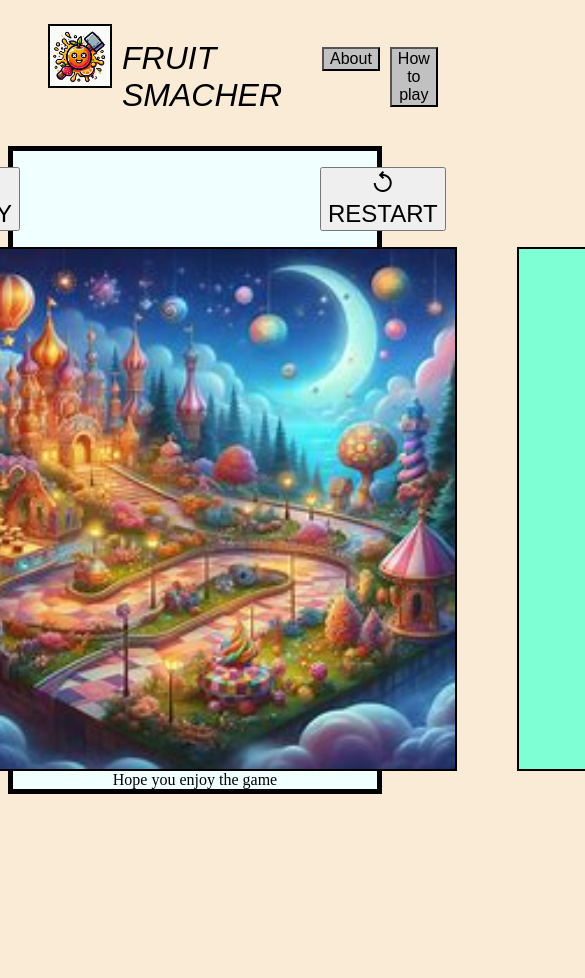
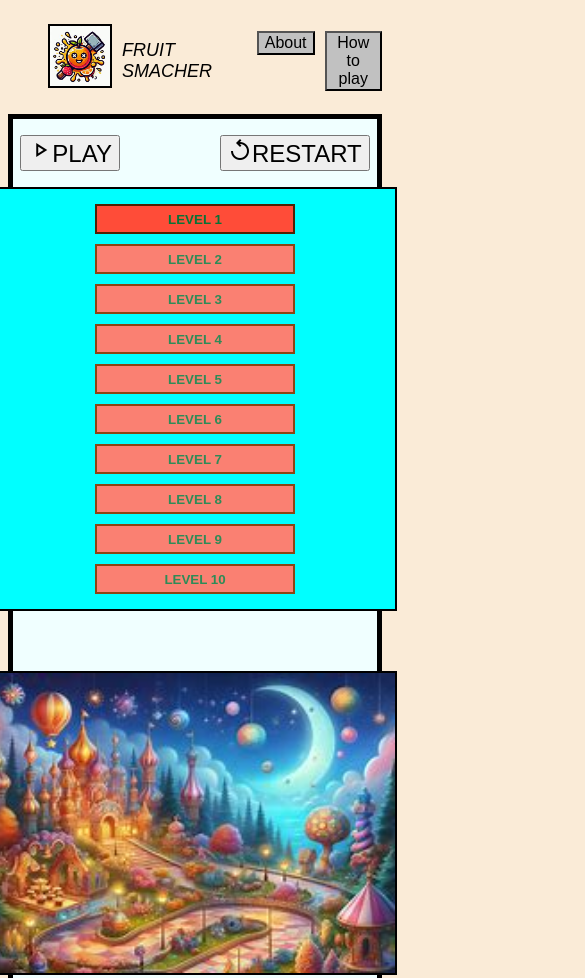
Before and after one commit to WIZARD3022/FRUIT-SMACHER, a plain HTML site: page index.html in a window 390 px wide. Shown: the top 978 px of the page, 585 px wide, since content can reach past the window. Before the commit the page ends 844 px from the top, so only its background shows below. Drawn offline with nearby package versions, Linux system fonts and the light colour scheme.

Commit message:
Add files via upload

```diff
--- a/index.html
+++ b/index.html
@@ -34,7 +34,7 @@
                 <li><button onclick="restart()"><span class="material-symbols-outlined">replay </span>RESTART</button></li>
             </ol>
         </div>
-        <div style="display: flex; gap: 60px">
+        <div class="dd" style="display: flex; gap: 60px">
             <div class="level_all">
                 <button class="level_selected" id="level1" onclick="selected(1)"><b>LEVEL 1</b></button>
                 <button class="level" id="level2" onclick="selected(2)"><b>LEVEL 2</b></button>
--- a/style.css
+++ b/style.css
@@ -1,13 +1,10 @@
-
-
-body{
+body {
   background-color: antiquewhite;
 }
-header{
+header {
   display: flex;
   justify-content: space-around;
   align-items: center;
-
 }
 
 header div ol li img {
@@ -16,27 +13,27 @@ header div ol li img {
   border: solid 2px black;
 }
 
-header div ol{
+header div ol {
   display: flex;
   list-style: none;
-    gap: 10px
+  gap: 10px;
 }
 
 header div ol li p b {
   font-family: "Jersey 25", sans-serif;
   font-weight: 500;
-    font-style:oblique;
-    font-size:xx-large;
+  font-style: oblique;
+  font-size: xx-large;
 }
 
-header div ol li button{
+header div ol li button {
   background-color: rgb(193, 193, 193);
   cursor: pointer;
   font-size: x-large;
   font: 1em sans-serif;
 }
 
-.main{
+.main {
   display: flex;
   flex-direction: column;
   justify-content: space-around;
@@ -45,34 +42,32 @@ header div ol li button{
   background-color: azure;
 }
 
-.main div ol{
+.main div ol {
   display: flex;
   list-style: none;
   padding: 0;
   gap: 300px;
-
 }
 
-.main div ol button li{
+.main div ol button li {
   font-size: x-large;
   cursor: pointer;
 }
 
-.main div ol button{
+.main div ol button {
   font-size: x-large;
   cursor: pointer;
 }
 
-.area{
+.area {
   border: solid 2px black;
-    background-image:url(./basket/OIG1.jpeg);
+  background-image: url(./basket/OIG1.jpeg);
   background-size: cover;
   height: 520px;
   width: 520px;
-
 }
 
-.level_all{
+.level_all {
   border: solid 2px black;
   width: 350px;
   height: 520px;
@@ -85,14 +80,14 @@ header div ol li button{
   gap: 10px;
 }
 
-.score{
+.score {
   border: solid 2px black;
   height: 520px;
   width: 350px;
   background-color: aquamarine;
 }
 
-.level{
+.level {
   width: 200px;
   height: 30px;
   border: solid 2px saddlebrown;
@@ -101,7 +96,7 @@ header div ol li button{
   cursor: pointer;
 }
 
-.level_selected{
+.level_selected {
   width: 200px;
   height: 30px;
   border: solid 2px rgb(78, 34, 3);
@@ -110,24 +105,22 @@ header div ol li button{
   cursor: pointer;
 }
 
-.score div{
+.score div {
   text-align: center;
   padding-top: 100px;
 }
 
-#click_fruit{
+#click_fruit {
   transform: rotate(30deg) scale(1.5) translate(10px, 5px) opacity(50%);
 }
 
-footer{
+footer {
   background-image: url(./basket/foot_back.png);
-    background-size:cover;
+  background-size: cover;
   padding: 100px;
-
 }
 
-.img{
-    /* border: solid 2px white; */
+.img {
   display: flex;
   color: whitesmoke;
   justify-content: center;
@@ -135,22 +128,22 @@ footer{
   gap: 5px;
 }
 
-.img img{
+.img img {
   border-radius: 50%;
   height: 100px;
   width: auto;
 }
 
-.content{
+.content {
   color: white;
 }
 
-footer div img{
+footer div img {
   height: 25px;
   width: 22px;
 }
 
-.game button{
+.game button {
   border: solid 2px gray;
   color: gray;
   background-color: black;
@@ -159,8 +152,53 @@ footer div img{
   font-size: x-large;
 }
 
-.game{
+.game {
   display: flex;
   justify-content: center;
   align-items: center;
 }
+
+@media only screen and (max-width: 500px) {
+  .dd {
+    display: flex;
+    gap: 10px;
+    flex-direction: column;
+  }
+  .area {
+    border: solid 2px black;
+    background-image: url(./basket/OIG1.jpeg);
+    background-size: cover;
+    height: 300px;
+    width: 400px;
+  }
+  .level_all {
+    border: solid 2px black;
+    width: 400px;
+    height: 420px;
+    background-color: aqua;
+    display: flex;
+    flex-direction: column;
+    justify-content: center;
+    flex-wrap: nowrap;
+    align-items: center;
+    gap: 10px;
+  }
+  .main div ol {
+    display: flex;
+    list-style: none;
+    padding: 0;
+    gap: 100px;
+  }
+  .score {
+    border: solid 2px black;
+    height: 520px;
+    width: 400px;
+    background-color: aquamarine;
+  }
+  header div ol li p b {
+    font-family: "Jersey 25", sans-serif;
+    font-weight: 500;
+    font-style: oblique;
+    font-size: large;
+  }
+}
```
Lines whose indentation alone changed are shown as unchanged.
